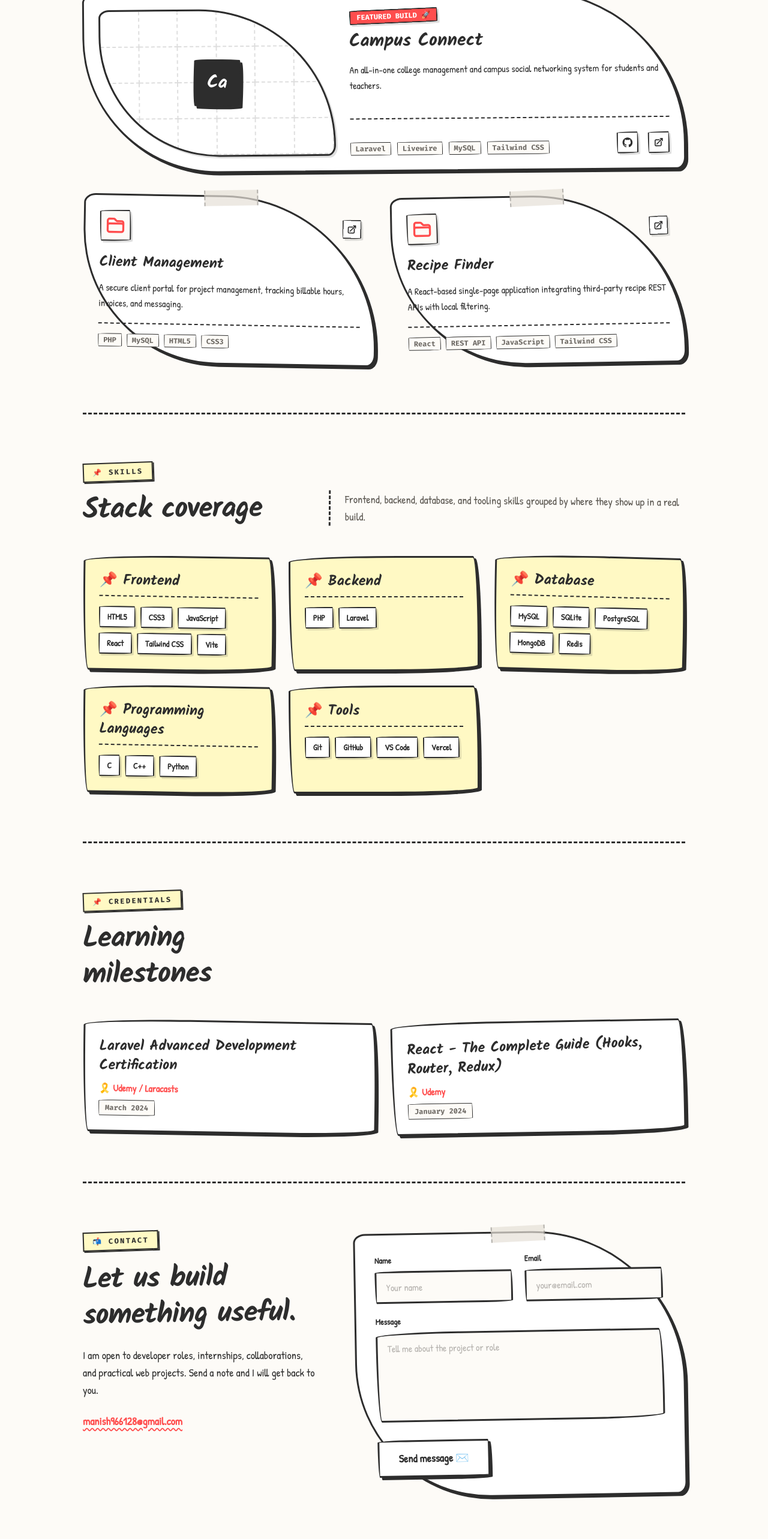
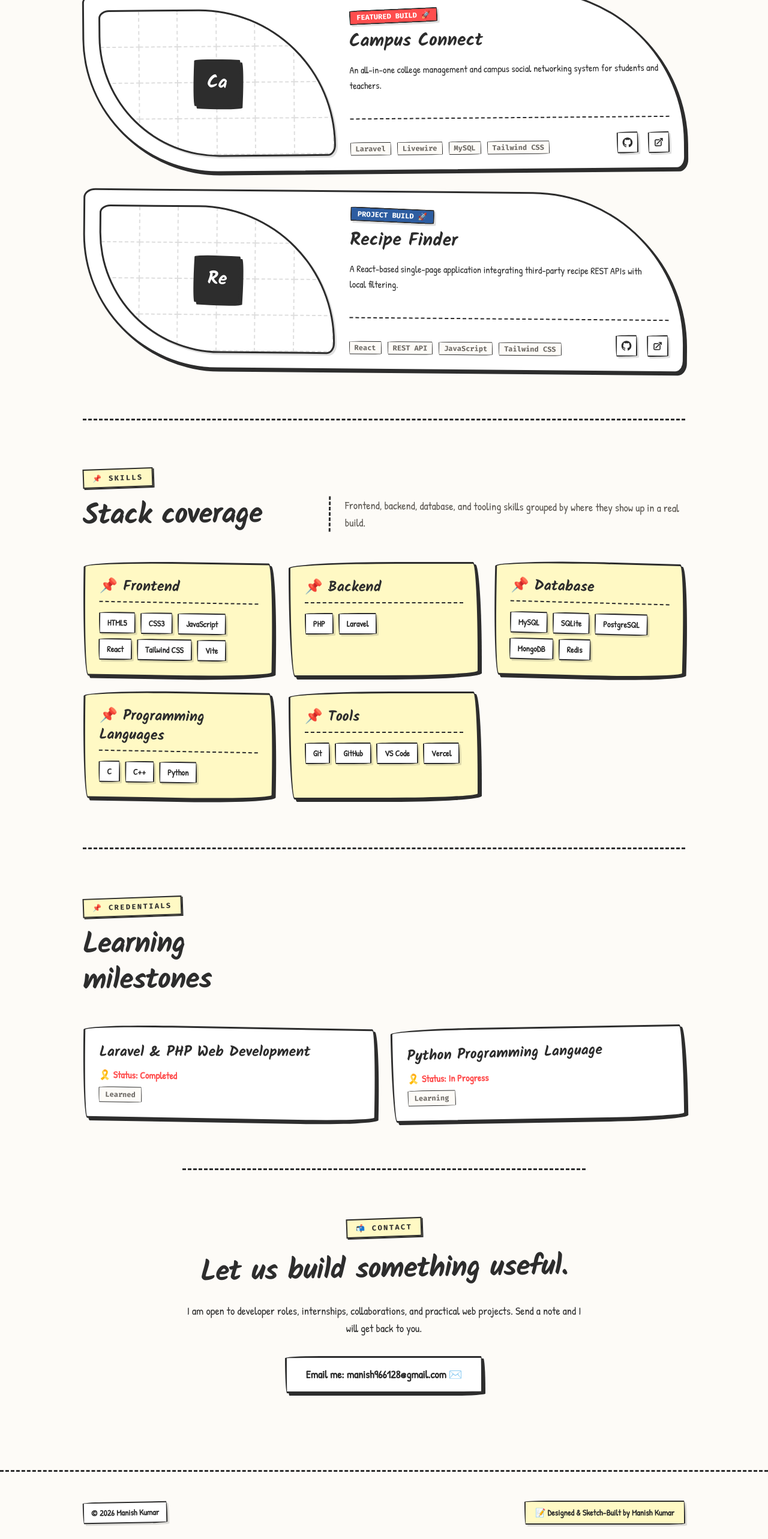
Before and after one commit to manish96-code/Portfolio, a React (Vite) app: page / in a window 1280 px wide. Shown: the part 3199-5765 px from the top of the page at 60% size. Built offline with nearby package versions, Linux system fonts and the light colour scheme; the HTML template or start-up script is replaced by a standard one.

Commit message:
feat: implement homepage UI components and data configuration for portfolio site

```diff
--- a/src/Pages/Public/Home.jsx
+++ b/src/Pages/Public/Home.jsx
@@ -37,11 +37,7 @@ const ProjectMonogram = ({ title }) => (
 );
 
 export default function Home({ projects, skills, experiences, certificates, socialLinks, settings, navigate }) {
-    const [nameVal, setNameVal] = useState('');
-    const [emailVal, setEmailVal] = useState('');
-    const [messageVal, setMessageVal] = useState('');
-    const [processing, setProcessing] = useState(false);
-    const [wasSuccessful, setWasSuccessful] = useState(false);
+
 
     useEffect(() => {
         document.title = settings?.meta_title || 'Manish Kumar | Full Stack Developer';
@@ -61,21 +57,9 @@ export default function Home({ projects, skills, experiences, certificates, soci
         return () => observer.disconnect();
     }, [settings?.meta_title]);
 
-    const handleContactSubmit = (e) => {
-        e.preventDefault();
-        setProcessing(true);
-        setTimeout(() => {
-            setProcessing(false);
-            setWasSuccessful(true);
-            setNameVal('');
-            setEmailVal('');
-            setMessageVal('');
-            setTimeout(() => setWasSuccessful(false), 5000);
-        }, 1000);
-    };
 
-    const featuredProjects = useMemo(() => (projects || []).filter((project) => project.is_featured), [projects]);
-    const otherProjects = useMemo(() => (projects || []).filter((project) => !project.is_featured), [projects]);
+
+
     const skillCategories = skills ? Object.keys(skills) : [];
     const primarySkills = skills ? Object.values(skills).flat().map((skill) => skill.name).slice(0, 10) : [];
     const activeExperience = experiences?.[0];
@@ -265,8 +249,10 @@ export default function Home({ projects, skills, experiences, certificates, soci
                 />
 
                 <div className="grid gap-8">
-                    {featuredProjects.map((project) => (
-                        <article key={project.id} className="grid gap-6 border-3 border-stone bg-white p-5 md:p-6 shadow-hard rounded-wobbly-md rotate-[-0.5deg] hover:rotate-0 hover:translate-x-[-2px] hover:translate-y-[-2px] hover:shadow-hard-lg transition-hand lg:grid-cols-[0.85fr_1.15fr]">
+                    {(projects || []).map((project, idx) => (
+                        <article key={project.id} className={`grid gap-6 border-3 border-stone bg-white p-5 md:p-6 shadow-hard rounded-wobbly-md hover:rotate-0 hover:translate-x-[-2px] hover:translate-y-[-2px] hover:shadow-hard-lg transition-hand lg:grid-cols-[0.85fr_1.15fr] ${
+                            idx % 2 === 0 ? 'rotate-[-0.5deg]' : 'rotate-[0.5deg]'
+                        }`}>
                             <a
                                 href={`/project/${project.slug}`}
                                 onClick={(e) => {
@@ -280,9 +266,15 @@ export default function Home({ projects, skills, experiences, certificates, soci
 
                             <div className="flex flex-col justify-between font-sans">
                                 <div>
+                                    {project.is_featured ? (
                                         <span className="inline-block border-2 border-stone bg-coral text-white px-2.5 py-0.5 text-xs font-bold font-mono rounded-wobbly rotate-[-2deg] shadow-hard-muted">
                                             FEATURED BUILD 🚀
                                         </span>
+                                    ) : (
+                                        <span className="inline-block border-2 border-stone bg-sage text-white px-2.5 py-0.5 text-xs font-bold font-mono rounded-wobbly rotate-[2deg] shadow-hard-muted">
+                                            PROJECT BUILD 🚀
+                                        </span>
+                                    )}
                                     <h3 className="mt-3 font-display text-3xl font-bold text-stone">
                                         <a
                                             href={`/project/${project.slug}`}
@@ -335,41 +327,6 @@ export default function Home({ projects, skills, experiences, certificates, soci
                         </article>
                     ))}
                 </div>
-
-                {otherProjects.length > 0 && (
-                    <div className="mt-10 grid gap-6 sm:grid-cols-2">
-                        {otherProjects.map((project, idx) => (
-                            <article key={project.id} className={`border-3 border-stone bg-white p-6 shadow-hard rounded-wobbly-md card-tape hover:shadow-hard-lg hover:rotate-0 transition-hand ${idx % 2 === 0 ? 'rotate-1' : '-rotate-1'
-                                }`}>
-                                <div className="mb-5 flex items-center justify-between">
-                                    <span className="text-coral bg-cream border-2 border-stone p-2 rounded-wobbly inline-block shadow-hard-muted">
-                                        <IconFolder />
-                                    </span>
-                                    <a
-                                        href={`/project/${project.slug}`}
-                                        onClick={(e) => {
-                                            e.preventDefault();
-                                            navigate(`/project/${project.slug}`);
-                                        }}
-                                        className="flex items-center justify-center w-8 h-8 border-2 border-stone bg-white rounded-wobbly shadow-hard-muted hover:bg-coral hover:text-white hover:rotate-6 transition-hand"
-                                        aria-label={`${project.title} details`}
-                                    >
-                                        <IconExternal />
-                                    </a>
-                                </div>
-                                <h3 className="font-display text-2xl font-bold text-stone">{project.title}</h3>
-                                <p className="mt-3 text-base leading-relaxed text-stone font-sans">{project.description}</p>
-                                <div className="mt-5 flex flex-wrap gap-2 pt-4 border-t-2 border-dashed border-stone">
-                                    {project.technologies?.slice(0, 4).map((tech) => (
-                                        <span key={tech} className="font-mono text-xs font-bold text-stone-dark border border-stone bg-cream px-2 py-0.5 rounded-wobbly">
-                                            {tech}
-                                        </span>
-                                    ))}
-                                </div>
-                            </article>
-                        ))}
-                    </div>
-                )}
             </section>
 
             {/* SKILLS SECTION */}
@@ -425,80 +382,20 @@ export default function Home({ projects, skills, experiences, certificates, soci
             )}
 
             {/* CONTACT SECTION */}
-            <section id="contact" className="fade-section py-20 border-t-3 border-dashed border-stone">
-                <div className="grid gap-12 lg:grid-cols-[0.85fr_1.15fr]">
-                    <div className="font-sans">
-                        <span className="inline-block sticky-note-tag text-stone text-xs font-bold uppercase tracking-[0.2em] px-3.5 py-1.5 font-mono mb-4">
+            <section id="contact" className="fade-section py-20 border-t-3 border-dashed border-stone text-center max-w-2xl mx-auto font-sans">
+                <span className="inline-block sticky-note-tag text-stone text-xs font-bold uppercase tracking-[0.2em] px-3.5 py-1.5 font-mono mb-6">
                     📬 Contact
                 </span>
                 <h2 className="font-display text-4xl font-bold tracking-tight text-stone md:text-5xl leading-tight rotate-[-1deg]">
                     Let us build something useful.
                 </h2>
-                        <p className="mt-6 text-lg leading-relaxed text-stone pr-4">
+                <p className="mt-6 text-lg leading-relaxed text-stone">
                     I am open to developer roles, internships, collaborations, and practical web projects.
                     Send a note and I will get back to you.
                 </p>
-                        <a href={`mailto:${settings?.email}`} className="link-underline-wavy mt-6 inline-block text-lg font-bold text-coral">
-                            {settings?.email}
+                <a href={`mailto:${settings?.email}`} className="btn-hand-primary mt-8 inline-block px-8 py-3.5 text-lg font-bold">
+                    Email me: {settings?.email} ✉️
                 </a>
-                    </div>
-
-                    <form onSubmit={handleContactSubmit} className="border-3 border-stone bg-white p-6 md:p-8 shadow-hard rounded-wobbly-md card-tape relative rotate-[-1deg] hover:rotate-0 transition-hand font-sans">
-                        {wasSuccessful && (
-                            <div className="mb-6 border-3 border-stone bg-postit p-4 text-base font-bold text-stone rounded-wobbly rotate-[1deg] shadow-hard-muted">
-                                📬 Message sent successfully! I will get back to you soon.
-                            </div>
-                        )}
-
-                        <div className="grid gap-5 sm:grid-cols-2">
-                            <div>
-                                <label className="mb-2 block text-sm font-bold text-stone" htmlFor="name">Name</label>
-                                <input
-                                    type="text"
-                                    id="name"
-                                    value={nameVal}
-                                    onChange={(e) => setNameVal(e.target.value)}
-                                    className="w-full border-3 border-stone bg-cream px-4 py-3 text-base text-stone rounded-wobbly outline-none transition focus:border-sage focus:bg-white focus:ring-2 focus:ring-sage/20 font-sans placeholder:text-stone-dark/50"
-                                    placeholder="Your name"
-                                    required
-                                />
-                            </div>
-                            <div>
-                                <label className="mb-2 block text-sm font-bold text-stone" htmlFor="email">Email</label>
-                                <input
-                                    type="email"
-                                    id="email"
-                                    value={emailVal}
-                                    onChange={(e) => setEmailVal(e.target.value)}
-                                    className="w-full border-3 border-stone bg-cream px-4 py-3 text-base text-stone rounded-wobbly outline-none transition focus:border-sage focus:bg-white focus:ring-2 focus:ring-sage/20 font-sans placeholder:text-stone-dark/50"
-                                    placeholder="your@email.com"
-                                    required
-                                />
-                            </div>
-                        </div>
-
-                        <div className="mt-5">
-                            <label className="mb-2 block text-sm font-bold text-stone" htmlFor="message">Message</label>
-                            <textarea
-                                id="message"
-                                rows="5"
-                                value={messageVal}
-                                onChange={(e) => setMessageVal(e.target.value)}
-                                className="w-full resize-none border-3 border-stone bg-cream px-4 py-3 text-base text-stone rounded-wobbly outline-none transition focus:border-sage focus:bg-white focus:ring-2 focus:ring-sage/20 font-sans placeholder:text-stone-dark/50"
-                                placeholder="Tell me about the project or role"
-                                required
-                            />
-                        </div>
-
-                        <button
-                            type="submit"
-                            disabled={processing}
-                            className="btn-hand-primary mt-6 inline-flex w-full items-center justify-center px-8 py-3.5 text-lg font-bold disabled:cursor-not-allowed disabled:opacity-60 sm:w-auto"
-                        >
-                            {processing ? 'Sending...' : 'Send message ✉️'}
-                        </button>
-                    </form>
-                </div>
             </section>
         </AppLayout>
     );
--- a/src/data/portfolioData.js
+++ b/src/data/portfolioData.js
@@ -102,20 +102,7 @@ export const portfolioData = {
             status: 'Completed',
             is_featured: true
         },
-        {
-            id: 4,
-            title: 'Client Management',
-            slug: 'client-management',
-            description: 'A secure client portal for project management, tracking billable hours, invoices, and messaging.',
-            content: "# Client Management Portal\n\n## Overview\nA clean portal built for agencies to coordinate task deliverables and invoice milestones with clients.",
-            thumbnail: '/images/projects/client-thumb.jpg',
-            images: [],
-            technologies: ['PHP', 'MySQL', 'HTML5', 'CSS3'],
-            github_url: 'https://github.com/manish96-code',
-            live_url: 'http://localhost:8000',
-            status: 'Completed',
-            is_featured: false
-        },
+
         {
             id: 5,
             title: 'Recipe Finder',
@@ -134,17 +121,17 @@ export const portfolioData = {
     certificates: [
         {
             id: 1,
-            title: 'Laravel Advanced Development Certification',
-            organization: 'Udemy / Laracasts',
-            issue_date: 'March 2024',
-            credential_url: 'https://verify.url'
+            title: 'Laravel & PHP Web Development',
+            organization: 'Status: Completed',
+            issue_date: 'Learned',
+            credential_url: '#'
         },
         {
             id: 2,
-            title: 'React - The Complete Guide (Hooks, Router, Redux)',
-            organization: 'Udemy',
-            issue_date: 'January 2024',
-            credential_url: 'https://verify.url'
+            title: 'Python Programming Language',
+            organization: 'Status: In Progress',
+            issue_date: 'Learning',
+            credential_url: '#'
         }
     ],
     blogs: [
```
Lines whose indentation alone changed are shown as unchanged.
